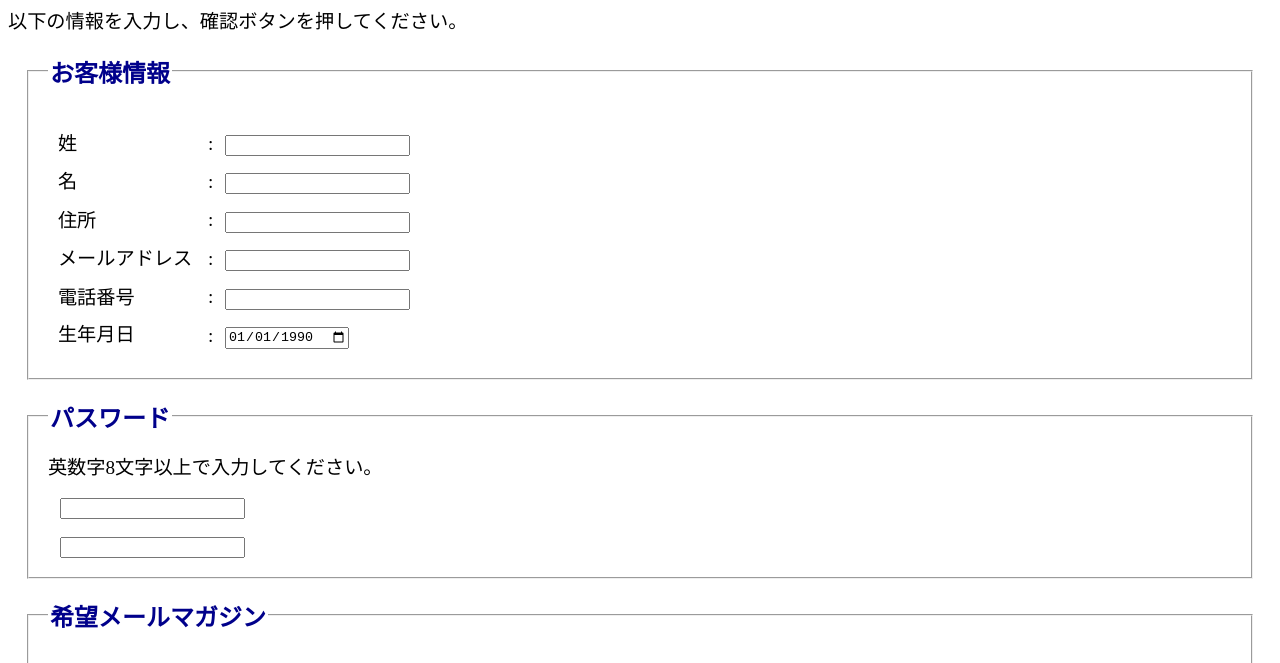
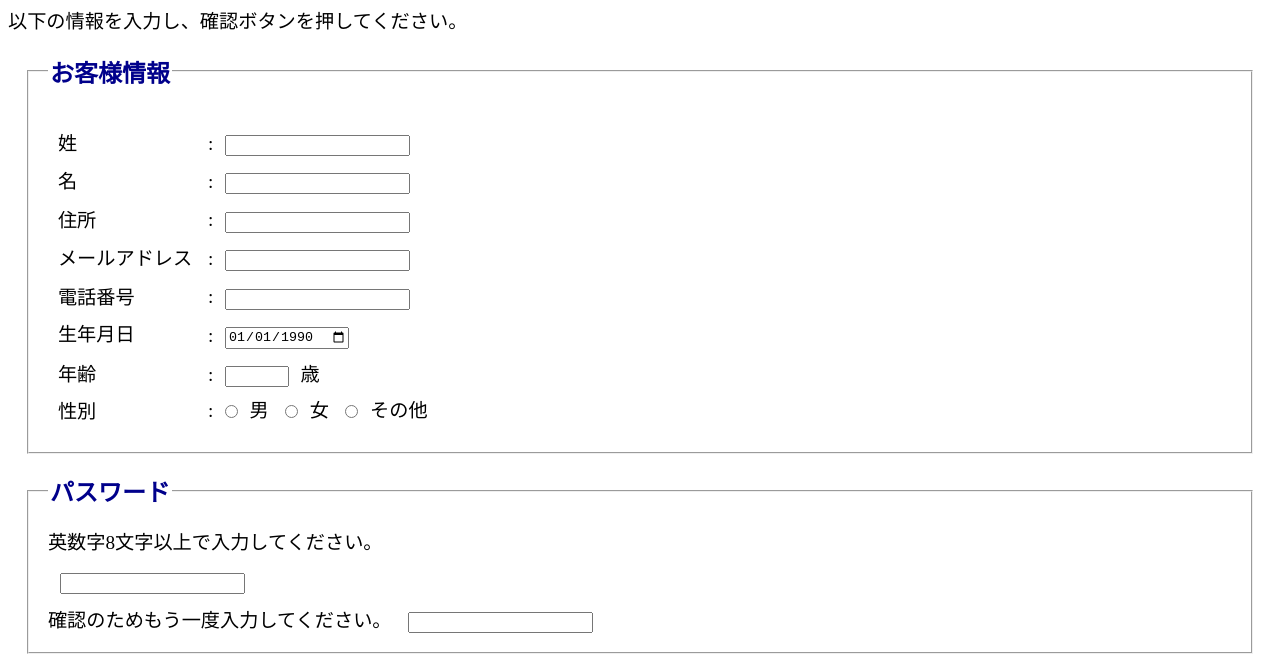
Before and after one commit to KikuchiYuki/html-task, a plain HTML site: page form/form.html in a window 1280 px wide. Shown: the part 101-764 px from the top of the page. Drawn offline with Linux system fonts and the light colour scheme.

Commit message:
formの編集

```diff
--- a/form/form-style.css
+++ b/form/form-style.css
@@ -10,7 +10,7 @@ fieldset{
     margin: 1.5%;
 }
 input[type]{
-    margin-right: 5%;
+    margin-right: 1%;
     margin-left:1%;;
     margin-top:1.5% ;
 }
--- a/form/form.html
+++ b/form/form.html
@@ -22,6 +22,10 @@
             <span class="col">メールアドレス</span>:<input type="email" name="email"><br>
             <span class="col">電話番号</span>:<input type="tel" name="tel"><br>
             <span class="col">生年月日</span>:<input type="date" name="birthday" value="1990-01-01"><br>
+            <span class="col">年齢</span>:<input type="number" name="age" min="0" max="150">歳<br>
+            <span class="col">性別</span>:<input type="radio" name="gender" value="0">男
+            <input type="radio" name="gender" value="1">女
+            <input type="radio" name="gender" value="3">その他
         </div>
     </fieldset>
 
@@ -29,14 +33,15 @@
         <legend>パスワード</legend>
         英数字8文字以上で入力してください。<br>
         <input type="password" name="password"><br>
+        確認のためもう一度入力してください。
         <input type="password" name="password_confirm"><br>
     </fieldset>
     <fieldset>
         <legend>希望メールマガジン</legend>
-        <label>  IT<input type="checkbox" name="magazine" value="1"></label>
-        <label>  営業<input type="checkbox" name="magazine" value="2"></label>
-        <label>  接客<input type="checkbox" name="magazine" value="3"></label>
-        <label>  医療<input type="checkbox" name="magazine" value="4"></label>
+        <label>IT<input type="checkbox" name="magazine" value="1"></label>
+        <label>営業<input type="checkbox" name="magazine" value="2"></label>
+        <label>接客<input type="checkbox" name="magazine" value="3"></label>
+        <label>医療<input type="checkbox" name="magazine" value="4"></label>
     </fieldset>
     <fieldset>
         <legend>利用規約</legend>
```
